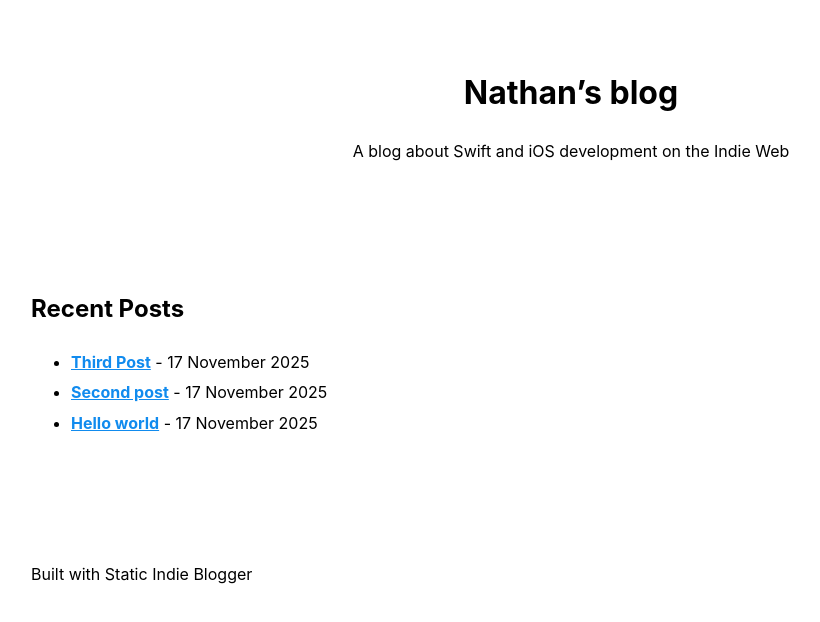
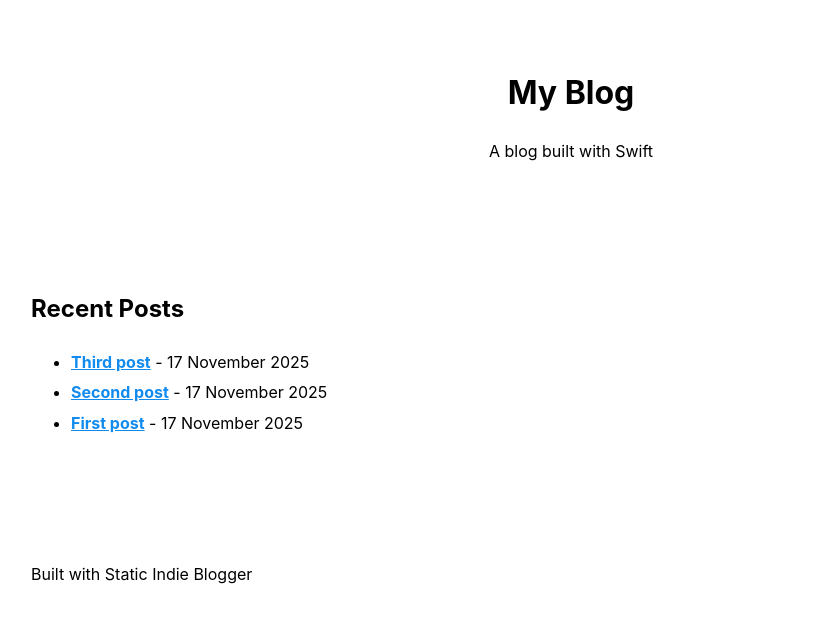
Before and after one commit to NathanDigital/indiesite, a plain HTML site: page index.html in a window 1280 px wide. Shown: the whole page, without its empty margins (69-889 px from the left). Drawn offline with Linux system fonts and the light colour scheme.

Commit message:
Update index.html

```diff
--- a/index.html
+++ b/index.html
@@ -1 +1 @@
-<!DOCTYPE html><html lang="en" color-mode="user"><head><meta charset="UTF-8"/><meta name="viewport" content="width=device-width, initial-scale=1.0"/><title>Nathan’s blog</title><meta name="twitter:title" content="Nathan’s blog"/><meta property="og:title" content="Nathan’s blog"/><link rel="stylesheet" href="mvp.css" type="text/css"/></head><body><header><h1>Nathan’s blog</h1><p>A blog about Swift and iOS development on the Indie Web</p></header><main><h2>Recent Posts</h2><ul><li><a href="posts/third-post-3yqrq.html">Third Post</a> - <span class="post-date">17 November 2025</span></li><li><a href="posts/second-post-17ib0.html">Second post</a> - <span class="post-date">17 November 2025</span></li><li><a href="posts/hello-world-nih2a.html">Hello world</a> - <span class="post-date">17 November 2025</span></li></ul></main><footer><p>Built with Static Indie Blogger</p></footer></body></html>
+<!DOCTYPE html><html lang="en" color-mode="user"><head><meta charset="UTF-8"/><meta name="viewport" content="width=device-width, initial-scale=1.0"/><title>My Blog</title><meta name="twitter:title" content="My Blog"/><meta property="og:title" content="My Blog"/><link rel="stylesheet" href="mvp.css" type="text/css"/></head><body><header><h1>My Blog</h1><p>A blog built with Swift</p></header><main><h2>Recent Posts</h2><ul><li><a href="posts/third-post-c9591.html">Third post</a> - <span class="post-date">17 November 2025</span></li><li><a href="posts/second-post-403e1.html">Second post</a> - <span class="post-date">17 November 2025</span></li><li><a href="posts/first-post-30749.html">First post</a> - <span class="post-date">17 November 2025</span></li></ul></main><footer><p>Built with Static Indie Blogger</p></footer></body></html>
```
